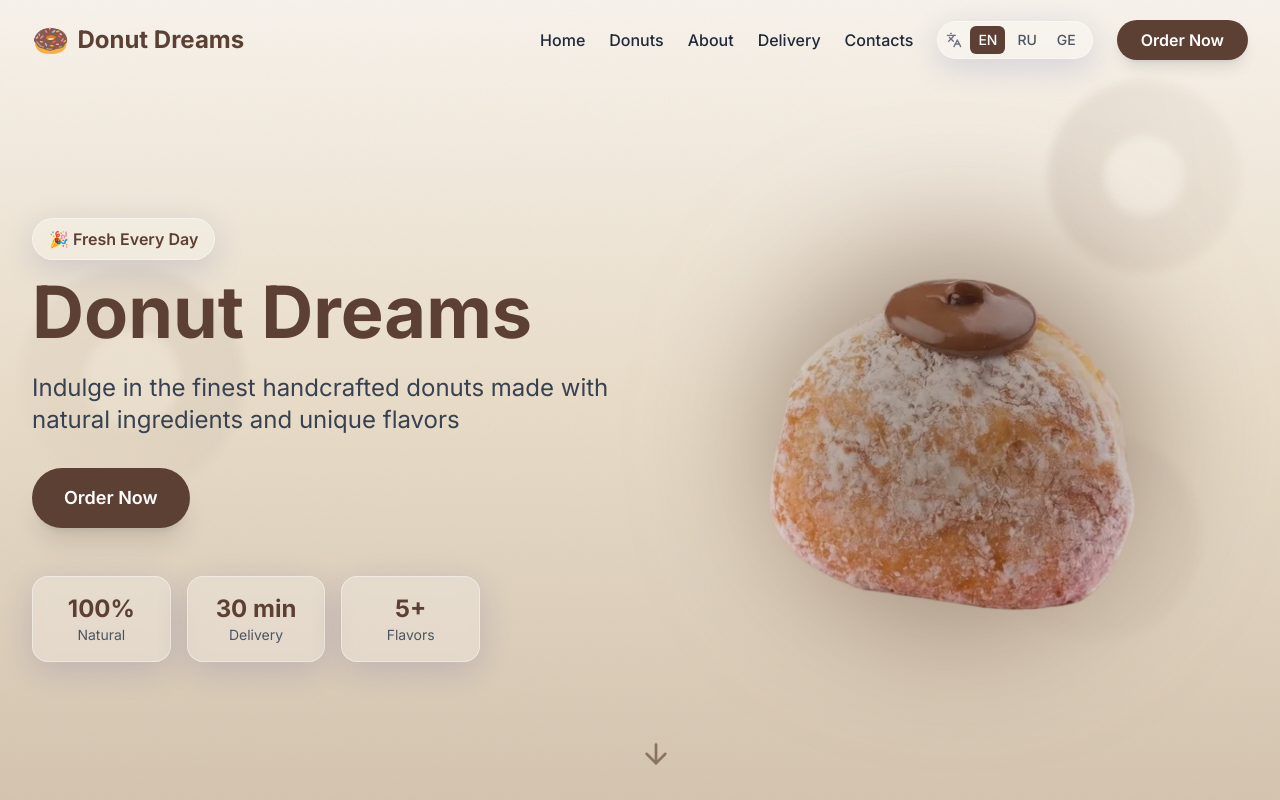
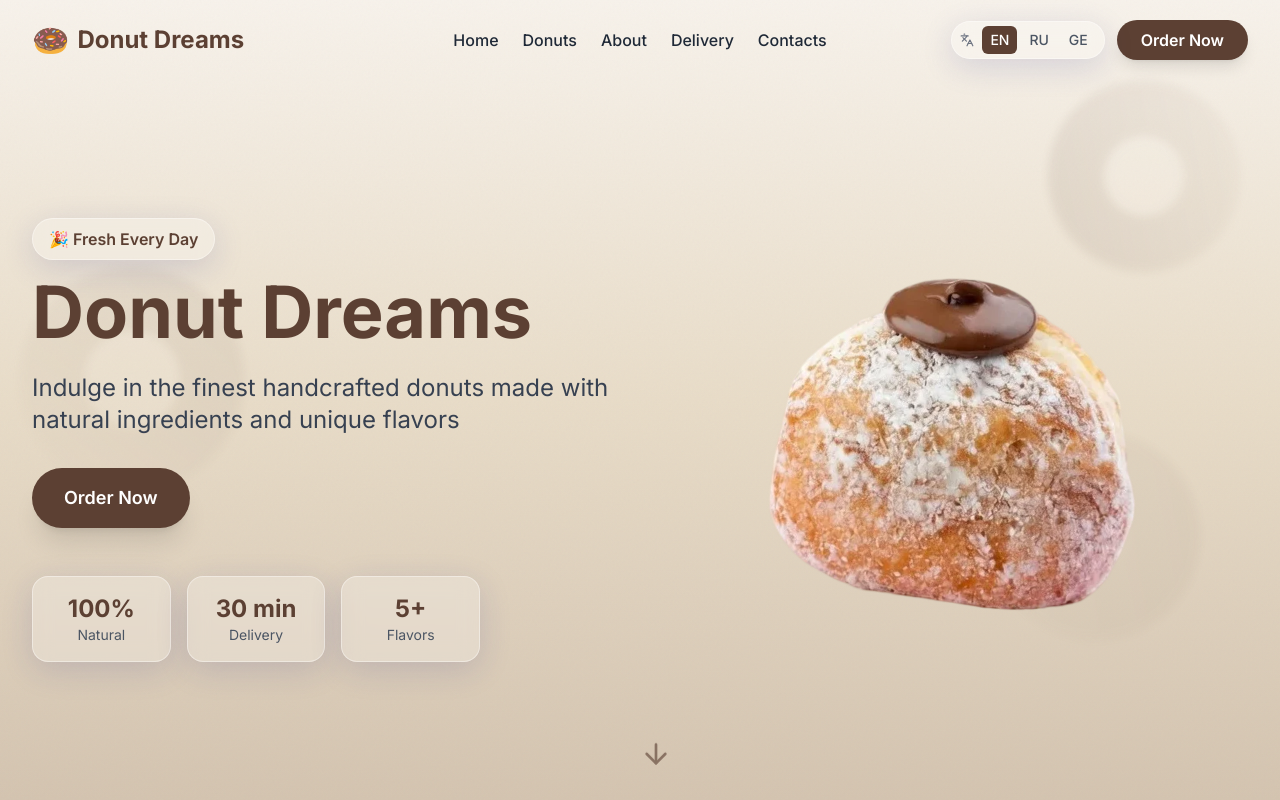
Before and after one commit to Zhibul-Alexander/donut-shop, a Next.js app: page / in a window 1280 px wide. Shown: the top 800 px of the page. Built offline with nearby package versions, Linux system fonts and the light colour scheme.

Commit message:
update header

```diff
--- a/components/Hero.tsx
+++ b/components/Hero.tsx
@@ -129,9 +129,6 @@ export default function Hero() {
                   />
                 </motion.div>
               </div>
-
-              {/* Glow effect */}
-              <div className="absolute inset-0 rounded-full bg-donut-chocolate opacity-25 blur-3xl animate-pulse" />
             </motion.div>
           </motion.div>
         </div>
--- a/components/Navbar.tsx
+++ b/components/Navbar.tsx
@@ -31,9 +31,16 @@ export default function Navbar() {
     return () => window.removeEventListener('scroll', handleScroll);
   }, []);
 
-  const handleNavClick = (id: string) => {
-    scrollToSection(id);
+  const handleNavClick = (e: React.MouseEvent, id: string) => {
+    e.preventDefault();
     setIsOpen(false);
+    // На узких экранах (планшет/мобилка) скролл после закрытия меню
+    const isNarrow = typeof window !== 'undefined' && window.innerWidth < 1024;
+    if (isNarrow) {
+      setTimeout(() => scrollToSection(id), 320);
+    } else {
+      scrollToSection(id);
+    }
   };
 
   const handleLocaleClick = (loc: Locale) => {
@@ -50,38 +57,43 @@ export default function Navbar() {
         scrolled ? 'glass-card shadow-lg' : 'bg-transparent'
       }`}
     >
-      <div className="container mx-auto px-4 sm:px-6 lg:px-8">
-        <div className="flex items-center justify-between h-20">
-          {/* Logo */}
+      <div className="container mx-auto px-4 sm:px-6 lg:px-6 xl:px-8">
+        <div className="flex lg:grid lg:grid-cols-[1fr_auto_1fr] items-center justify-between h-16 lg:h-20 gap-4">
+          {/* Колонка 1: Логотип */}
           <motion.div
             whileHover={{ scale: 1.05 }}
-            className="flex items-center space-x-2 cursor-pointer"
-            onClick={() => handleNavClick('home')}
+            className="flex items-center space-x-1.5 lg:space-x-2 cursor-pointer min-w-0 justify-start"
+            onClick={(e) => handleNavClick(e, 'home')}
           >
-            <div className="text-3xl">🍩</div>
-            <span className="text-2xl font-bold text-donut-chocolate">
+            <div className="text-2xl lg:text-3xl shrink-0">🍩</div>
+            <span className="text-xl lg:text-2xl font-bold text-donut-chocolate truncate">
               Donut Dreams
             </span>
           </motion.div>
 
-          {/* Desktop Menu */}
-          <div className="hidden md:flex items-center space-x-6">
+          {/* Колонка 2: Навигация (Главная … Контакты) — только на десктопе */}
+          <div className="hidden lg:flex items-center justify-center gap-3 xl:gap-6">
             {navItemKeys.map((item) => (
-              <motion.a
+              <motion.button
                 key={item.id}
+                type="button"
                 whileHover={{ scale: 1.05 }}
                 whileTap={{ scale: 0.95 }}
                 transition={{ type: 'tween', duration: 0.12, delay: 0, ease: 'easeOut' }}
-                href={`#${item.id}`}
-                onClick={() => handleNavClick(item.id)}
-                className="text-gray-800 hover:text-donut-chocolate transition-colors font-medium"
+                onClick={(e) => handleNavClick(e, item.id)}
+                className="text-gray-800 hover:text-donut-chocolate transition-colors font-medium bg-transparent border-0 cursor-pointer text-sm xl:text-base whitespace-nowrap"
               >
                 {t(i18n.nav[item.key], locale)}
-              </motion.a>
+              </motion.button>
             ))}
+          </div>
+
+          {/* Колонка 3: Язык + Заказать — только на десктопе */}
+          <div className="hidden lg:flex items-center justify-end gap-2 xl:gap-3">
             {isClient && (
-              <div className="flex items-center gap-1 glass-card px-2 py-1 rounded-full">
-                <Languages size={16} className="text-gray-500 mr-1" />
+              <div className="flex items-center gap-0.5 xl:gap-1 glass-card px-1.5 xl:px-2 py-0.5 xl:py-1 rounded-full shrink-0">
+                <Languages size={14} className="text-gray-500 mr-0.5 xl:mr-1 shrink-0 hidden xl:block" />
+                <Languages size={12} className="text-gray-500 xl:hidden shrink-0" />
                 {locales.map((loc) => (
                   <motion.button
                     key={loc}
@@ -89,7 +101,7 @@ export default function Navbar() {
                     whileTap={{ scale: 0.95 }}
                     transition={{ type: 'tween', duration: 0.12, delay: 0, ease: 'easeOut' }}
                     onClick={() => handleLocaleClick(loc)}
-                    className={`px-2 py-1 rounded-md text-sm font-medium transition-colors ${
+                    className={`px-1.5 xl:px-2 py-0.5 xl:py-1 rounded-md text-xs xl:text-sm font-medium transition-colors ${
                       locale === loc
                         ? 'bg-donut-chocolate text-white'
                         : 'text-gray-600 hover:text-donut-chocolate'
@@ -104,20 +116,20 @@ export default function Navbar() {
               whileHover={{ scale: 1.05 }}
               whileTap={{ scale: 0.95 }}
               transition={{ type: 'tween', duration: 0.12, delay: 0, ease: 'easeOut' }}
-              onClick={() => handleNavClick('delivery')}
-              className="bg-donut-chocolate text-white px-6 py-2 rounded-full font-semibold shadow-lg hover:bg-donut-chocolate/90 transition-all"
+              onClick={(e) => handleNavClick(e, 'delivery')}
+              className="bg-donut-chocolate text-white px-4 xl:px-6 py-1.5 xl:py-2 rounded-full font-semibold shadow-lg hover:bg-donut-chocolate/90 transition-all text-sm xl:text-base whitespace-nowrap"
             >
               {t(i18n.nav.orderNow, locale)}
             </motion.button>
           </div>
 
-          {/* Mobile Menu Button */}
+          {/* Кнопка меню — до lg (планшеты и узкие экраны) */}
           <motion.button
             whileHover={{ scale: 1.05 }}
             whileTap={{ scale: 0.9 }}
             transition={{ type: 'tween', duration: 0.12, delay: 0, ease: 'easeOut' }}
             onClick={() => setIsOpen(!isOpen)}
-            className="md:hidden p-2 rounded-lg glass-card"
+            className="lg:hidden p-2 rounded-lg glass-card shrink-0 col-start-3 row-start-1 justify-self-end"
             aria-label="Toggle menu"
           >
             {isOpen ? <X size={24} /> : <Menu size={24} />}
@@ -125,7 +137,7 @@ export default function Navbar() {
         </div>
       </div>
 
-      {/* Mobile Menu */}
+      {/* Выдвижное меню — до lg (планшеты и узкие экраны) */}
       <AnimatePresence>
         {isOpen && (
           <motion.div
@@ -133,23 +145,23 @@ export default function Navbar() {
             animate={{ opacity: 1, height: 'auto' }}
             exit={{ opacity: 0, height: 0 }}
             transition={{ duration: 0.3 }}
-            className="md:hidden glass-card-dark overflow-hidden"
+            className="lg:hidden glass-card-dark overflow-hidden"
           >
             <div className="px-4 py-6 space-y-4">
               {navItemKeys.map((item, index) => (
-                <motion.a
+                <motion.button
                   key={item.id}
+                  type="button"
                   initial={{ opacity: 0, x: -20 }}
                   animate={{ opacity: 1, x: 0 }}
                   transition={{ delay: index * 0.1 }}
                   whileHover={{ scale: 1.02 }}
                   whileTap={{ scale: 0.96 }}
-                  href={`#${item.id}`}
-                  onClick={() => handleNavClick(item.id)}
-                  className="block w-full text-left text-gray-800 hover:text-donut-chocolate transition-colors font-medium py-2"
+                  onClick={(e) => handleNavClick(e, item.id)}
+                  className="block w-full text-left text-gray-800 hover:text-donut-chocolate transition-colors font-medium py-2 bg-transparent border-0 cursor-pointer"
                 >
                   {t(i18n.nav[item.key], locale)}
-                </motion.a>
+                </motion.button>
               ))}
               {isClient && (
                 <motion.div
@@ -182,7 +194,7 @@ export default function Navbar() {
                 transition={{ delay: (navItemKeys.length + 1) * 0.1 }}
                 whileHover={{ scale: 1.05 }}
                 whileTap={{ scale: 0.95 }}
-                onClick={() => handleNavClick('delivery')}
+                onClick={(e) => handleNavClick(e, 'delivery')}
                 className="w-full bg-donut-chocolate text-white px-6 py-3 rounded-full font-semibold shadow-lg hover:bg-donut-chocolate/90 transition-all"
               >
                 {t(i18n.nav.orderNow, locale)}
```
Also changed, not shown: public/logo.webp.
